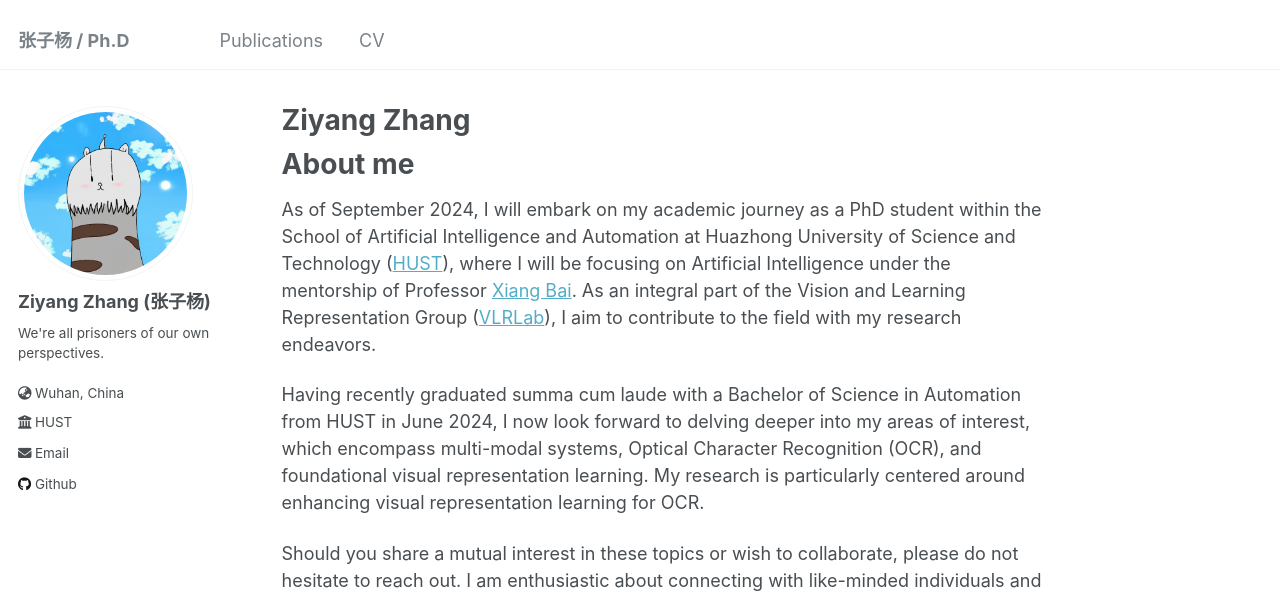
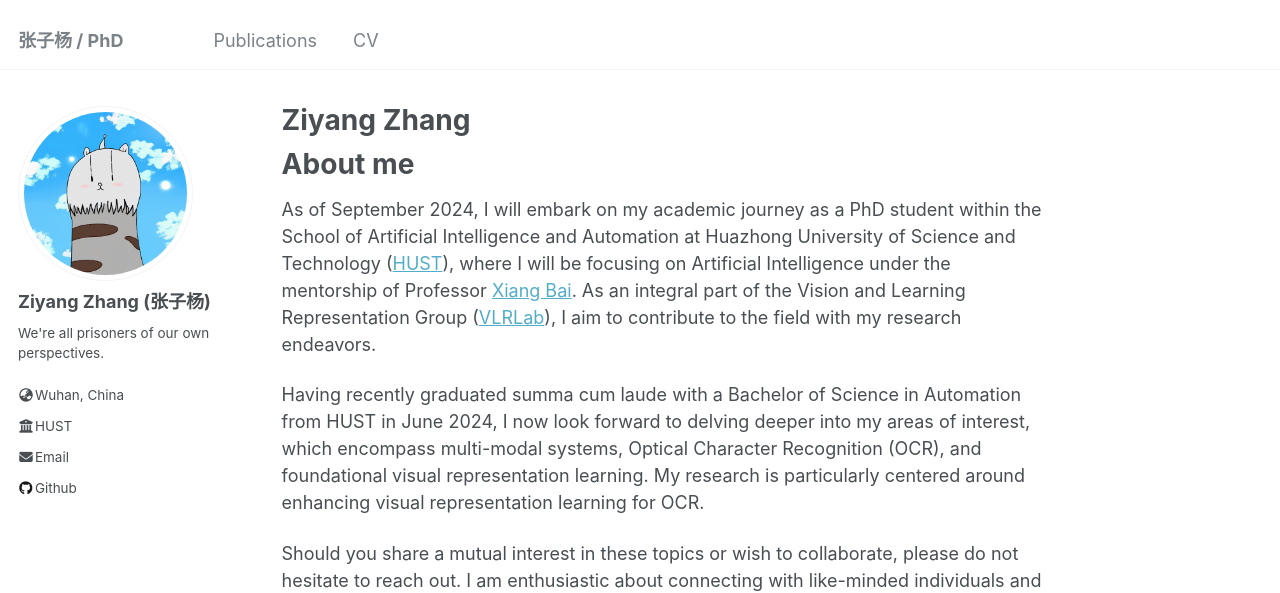
Before and after one commit to zenosai/zenosai.github.io, a Jekyll site: the page built from _pages/about.md, in a window 1280 px wide. Shown: the top 593 px of the page. Built offline with Jekyll 4.4.1, drawn with Linux system fonts in a browser that asks for light colours.

Commit message:
Update website icons

```diff
--- a/_config.yml
+++ b/_config.yml
@@ -8,10 +8,10 @@
 
 # Basic Site Settings
 locale                   : "en-US"
-title                    : "张子杨 / Ph.D"
+title                    : "张子杨 / PhD"
 title_separator          : "-"
 name                     : &name "Ziyang Zhang (张子杨)"
-description              : &description "I'll be a Ph.D student of HUST(Huazhong University of Science and Technology) under the Prof. Xiang Bai."
+description              : &description "Ziyang Zhang's personal acadamic website."
 url                      : https://zenosai.github.io # the base hostname & protocol for your site e.g. "https://mmistakes.github.io"
 baseurl                  : "" # the subpath of your site, e.g. "/blog"
 repository               : "zenosai.github.io"
@@ -21,7 +21,7 @@
 #               Additional customization can be done by editing /_includes/author-profile.html
 author:
   # Biographic information
-  avatar           : "profile1.png"
+  avatar           : "profile.png"
   name             : "Ziyang Zhang (张子杨)"
   pronouns         : # example: "she/her"
   bio              : "We're all prisoners of our own perspectives."
--- a/_includes/author-profile.html
+++ b/_includes/author-profile.html
@@ -25,137 +25,137 @@
     <ul class="author__urls social-icons">
       <!-- Font Awesome icons / Biographic information  -->
       {% if author.location %}
-        <li class="author__desktop"><i class="far fa-fw fa-earth-asia icon-pad-right" aria-hidden="true"></i>{{ author.location }}</li>
+        <li class="author__desktop"><a href="https://www.google.com/maps/place/{{ author.location }}"><i class="icon-pad-left far fa-fw fa-earth-asia icon-pad-right" aria-hidden="true"></i>{{ author.location }}</a></li>
       {% endif %}
       {% if author.employer %}
         {% if author.employer_url %}
-          <li class="author__desktop"><a href="{{ author.employer_url }}"><i class="fas fa-fw fa-building-columns icon-pad-right" aria-hidden="true"></i>{{ author.employer }}</a></li>
+          <li class="author__desktop"><a href="{{ author.employer_url }}"><i class="icon-pad-left fas fa-fw fa-building-columns icon-pad-right" aria-hidden="true"></i>{{ author.employer }}</a></li>
         {% else %}
-          <li class="author__desktop"><i class="fas fa-fw fa-building-columns icon-pad-right" aria-hidden="true"></i>{{ author.employer }}</li>
+          <li class="author__desktop"><i class="icon-pad-left fas fa-fw fa-building-columns icon-pad-right" aria-hidden="true"></i>{{ author.employer }}</li>
         {% endif %}
       {% endif %}
       {% if author.url %}
-        <li><a href="{{ author.uri }}"><i class="fas fa-fw fa-link icon-pad-right" aria-hidden="true"></i>{{ site.data.ui-text[site.locale].website_label | default: "Website" }}</a></li>
+        <li><a href="{{ author.uri }}"><i class="icon-pad-left fas fa-fw fa-link icon-pad-right" aria-hidden="true"></i>{{ site.data.ui-text[site.locale].website_label | default: "Website" }}</a></li>
       {% endif %}
       {% if author.email %}
-        <li><a href="mailto:{{ author.email }}"><i class="fas fa-fw fa-envelope icon-pad-right" aria-hidden="true"></i>{{ site.data.ui-text[site.locale].email_label | default: "Email" }}</a></li>
+        <li><a href="mailto:{{ author.email }}"><i class="icon-pad-left fas fa-fw fa-envelope icon-pad-right" aria-hidden="true"></i>{{ site.data.ui-text[site.locale].email_label | default: "Email" }}</a></li>
       {% endif %}
 
       <!-- Font Awesome and Academicons icons / Academic websites -->
       {% if author.arxiv %}
-        <li><a href="{{ author.arxiv }}"><i class="ai ai-arxiv ai-fw icon-pad-right"></i>arXiv</a></li>
+        <li><a href="{{ author.arxiv }}"><i class="icon-pad-left ai ai-arxiv ai-fw icon-pad-right"></i>arXiv</a></li>
       {% endif %}
       {% if author.googlescholar %}
-        <li><a href="{{ author.googlescholar }}"><i class="ai ai-google-scholar icon-pad-right"></i>Google Scholar</a></li>
+        <li><a href="{{ author.googlescholar }}"><i class="icon-pad-left ai ai-google-scholar icon-pad-right"></i>Google Scholar</a></li>
       {% endif %}
       {% if author.semantic %}
-        <li><a href="{{ author.semantic }}"><i class="ai ai-semantic-scholar ai-fw icon-pad-right"></i>Semantic Scholar</a></li>
+        <li><a href="{{ author.semantic }}"><i class="icon-pad-left ai ai-semantic-scholar ai-fw icon-pad-right"></i>Semantic Scholar</a></li>
       {% endif %}
       {% if author.impactstory %}
-        <li><a href="{{ author.impactstory }}"><i class="ai ai-impactstory ai-fw icon-pad-right"></i>Impactstory</a></li>
+        <li><a href="{{ author.impactstory }}"><i class="icon-pad-left ai ai-impactstory ai-fw icon-pad-right"></i>Impactstory</a></li>
       {% endif %}
       {% if author.orcid %}
-        <li><a href="{{ author.orcid }}"><i class="ai ai-orcid ai-fw icon-pad-right"></i>ORCID</a></li>
+        <li><a href="{{ author.orcid }}"><i class="icon-pad-left ai ai-orcid ai-fw icon-pad-right"></i>ORCID</a></li>
       {% endif %}
       {% if author.pubmed %}
-        <li><a href="{{ author.pubmed }}"><i class="ai ai-pubmed ai-fw icon-pad-right"></i>PubMed</a></li>
+        <li><a href="{{ author.pubmed }}"><i class="icon-pad-left ai ai-pubmed ai-fw icon-pad-right"></i>PubMed</a></li>
       {% endif %}
       {% if author.researchgate %}
-        <li><a href="{{ author.researchgate }}"><i class="fab fa-fw fa-researchgate icon-pad-right" aria-hidden="true"></i>ResearchGate</a></li>
+        <li><a href="{{ author.researchgate }}"><i class="icon-pad-left fab fa-fw fa-researchgate icon-pad-right" aria-hidden="true"></i>ResearchGate</a></li>
       {% endif %}
 
       <!-- Font Awesome icons / Repositories and software development -->
       {% if author.bitbucket %}
-        <li><a href="https://bitbucket.org/{{ author.bitbucket }}"><i class="fab fa-fw fa-bitbucket icon-pad-right" aria-hidden="true"></i>Bitbucket</a></li>
+        <li><a href="https://bitbucket.org/{{ author.bitbucket }}"><i class="icon-pad-left fab fa-fw fa-bitbucket icon-pad-right" aria-hidden="true"></i>Bitbucket</a></li>
       {% endif %}
       {% if author.codepen %}
-        <li><a href="https://codepen.io/{{ author.codepen }}"><i class="fab fa-fw fa-codepen icon-pad-right" aria-hidden="true"></i>CodePen</a></li>
+        <li><a href="https://codepen.io/{{ author.codepen }}"><i class="icon-pad-left fab fa-fw fa-codepen icon-pad-right" aria-hidden="true"></i>CodePen</a></li>
       {% endif %}
       {% if author.dribbble %}
-        <li><a href="https://dribbble.com/{{ author.dribbble }}"><i class="fab fa-fw fa-dribbble icon-pad-right" aria-hidden="true"></i>Dribbble</a></li>
+        <li><a href="https://dribbble.com/{{ author.dribbble }}"><i class="icon-pad-left fab fa-fw fa-dribbble icon-pad-right" aria-hidden="true"></i>Dribbble</a></li>
       {% endif %}
       {% if author.github %}
-        <li><a href="https://github.com/{{ author.github }}"><i class="fab fa-fw fa-github icon-pad-right" aria-hidden="true"></i>Github</a></li>
+        <li><a href="https://github.com/{{ author.github }}"><i class="icon-pad-left fab fa-fw fa-github icon-pad-right" aria-hidden="true"></i>Github</a></li>
       {% endif %}
       {% if author.kaggle %}
-        <li><a href="https://kaggle.com/{{ author.kaggle }}"><i class="fab fa-fw fa-kaggle icon-pad-right" aria-hidden="true"></i>Kaggle</a></li>
+        <li><a href="https://kaggle.com/{{ author.kaggle }}"><i class="icon-pad-left fab fa-fw fa-kaggle icon-pad-right" aria-hidden="true"></i>Kaggle</a></li>
       {% endif %}
       {% if author.stackoverflow %}
-        <li><a href="https://www.stackoverflow.com/users/{{ author.stackoverflow }}"><i class="fab fa-fw fa-stack-overflow icon-pad-right" aria-hidden="true"></i>Stackoverflow</a></li>
+        <li><a href="https://www.stackoverflow.com/users/{{ author.stackoverflow }}"><i class="icon-pad-left fab fa-fw fa-stack-overflow icon-pad-right" aria-hidden="true"></i>Stackoverflow</a></li>
       {% endif %}
 
       <!-- Font Awesome icons / Social media -->
       {% if author.bluesky %}
-        <li><a href="https://bsky.app/profile/{{ author.bluesky }}"><i class="fab fa-fw fa-bluesky icon-pad-right" aria-hidden="true"></i>Bluesky</a></li>
+        <li><a href="https://bsky.app/profile/{{ author.bluesky }}"><i class="icon-pad-left fab fa-fw fa-bluesky icon-pad-right" aria-hidden="true"></i>Bluesky</a></li>
       {% endif %}
       {% if author.facebook %}
-        <li><a href="https://www.facebook.com/{{ author.facebook }}"><i class="fab fa-fw fa-facebook-f icon-pad-right" aria-hidden="true"></i>Facebook</a></li>
+        <li><a href="https://www.facebook.com/{{ author.facebook }}"><i class="icon-pad-left fab fa-fw fa-facebook-f icon-pad-right" aria-hidden="true"></i>Facebook</a></li>
       {% endif %}
       {% if author.flickr %}
-        <li><a href="https://www.flickr.com/{{ author.flickr }}"><i class="fab fa-fw fa-flickr icon-pad-right" aria-hidden="true"></i>Flickr</a></li>
+        <li><a href="https://www.flickr.com/{{ author.flickr }}"><i class="icon-pad-left fab fa-fw fa-flickr icon-pad-right" aria-hidden="true"></i>Flickr</a></li>
       {% endif %}
       {% if author.foursquare %}
-        <li><a href="https://foursquare.com/{{ author.foursquare }}"><i class="fab fa-fw fa-foursquare icon-pad-right" aria-hidden="true"></i>Foursquare</a></li>
+        <li><a href="https://foursquare.com/{{ author.foursquare }}"><i class="icon-pad-left fab fa-fw fa-foursquare icon-pad-right" aria-hidden="true"></i>Foursquare</a></li>
       {% endif %}
       {% if author.goodreads %}
-        <li><a href="https://www.goodreads.com/{{ author.goodreads }}"><i class="fab fa-fw fa-goodreads icon-pad-right" aria-hidden="true"></i>Goodreads</a></li>
+        <li><a href="https://www.goodreads.com/{{ author.goodreads }}"><i class="icon-pad-left fab fa-fw fa-goodreads icon-pad-right" aria-hidden="true"></i>Goodreads</a></li>
       {% endif %}
       {% if author.google_plus %}
-        <li><a href="https://plus.google.com/+{{ author.google_plus }}"><i class="fab fa-fw fa-google-plus-g icon-pad-right" aria-hidden="true"></i>Google+</a></li>
+        <li><a href="https://plus.google.com/+{{ author.google_plus }}"><i class="icon-pad-left fab fa-fw fa-google-plus-g icon-pad-right" aria-hidden="true"></i>Google+</a></li>
       {% endif %}
       {% if author.keybase %}
-        <li><a href="https://keybase.io/{{ author.keybase }}"><i class="fas fa-fw fa-key icon-pad-right" aria-hidden="true"></i>Keybase</a></li>
+        <li><a href="https://keybase.io/{{ author.keybase }}"><i class="icon-pad-left fas fa-fw fa-key icon-pad-right" aria-hidden="true"></i>Keybase</a></li>
       {% endif %}
       {% if author.instagram %}
-        <li><a href="https://instagram.com/{{ author.instagram }}"><i class="fab fa-fw fa-instagram icon-pad-right" aria-hidden="true"></i>Instagram</a></li>
+        <li><a href="https://instagram.com/{{ author.instagram }}"><i class="icon-pad-left fab fa-fw fa-instagram icon-pad-right" aria-hidden="true"></i>Instagram</a></li>
       {% endif %}
       {% if author.lastfm %}
-        <li><a href="https://lastfm.com/user/{{ author.lastfm }}"><i class="fab fa-fw fa-lastfm icon-pad-right" aria-hidden="true"></i>Last.fm</a></li>
+        <li><a href="https://lastfm.com/user/{{ author.lastfm }}"><i class="icon-pad-left fab fa-fw fa-lastfm icon-pad-right" aria-hidden="true"></i>Last.fm</a></li>
       {% endif %}
       {% if author.linkedin %}
-        <li><a href="https://www.linkedin.com/in/{{ author.linkedin }}"><i class="fab fa-fw fa-linkedin icon-pad-right" aria-hidden="true"></i>LinkedIn</a></li>
+        <li><a href="https://www.linkedin.com/in/{{ author.linkedin }}"><i class="icon-pad-left fab fa-fw fa-linkedin icon-pad-right" aria-hidden="true"></i>LinkedIn</a></li>
       {% endif %}
       {% if author.mastodon %}
-        <li><a href="{{ author.mastodon }}"><i class="fab fa-fw fa-mastodon icon-pad-right" aria-hidden="true"></i>Mastodon</a></li>
+        <li><a href="{{ author.mastodon }}"><i class="icon-pad-left fab fa-fw fa-mastodon icon-pad-right" aria-hidden="true"></i>Mastodon</a></li>
       {% endif %}
       {% if author.medium %}
-        <li><a href="{{ author.medium }}"><i class="fab fa-fw fa-medium icon-pad-right" aria-hidden="true"></i>Medium</a></li>
+        <li><a href="{{ author.medium }}"><i class="icon-pad-left fab fa-fw fa-medium icon-pad-right" aria-hidden="true"></i>Medium</a></li>
       {% endif %}
       {% if author.pinterest %}
-        <li><a href="https://www.pinterest.com/{{ author.pinterest }}"><i class="fab fa-fw fa-pinterest icon-pad-right" aria-hidden="true"></i>Pinterest</a></li>
+        <li><a href="https://www.pinterest.com/{{ author.pinterest }}"><i class="icon-pad-left fab fa-fw fa-pinterest icon-pad-right" aria-hidden="true"></i>Pinterest</a></li>
       {% endif %}
       {% if author.soundcloud %}
-        <li><a href="https://soundcloud.com/{{ author.soundcloud }}"><i class="fab fa-fw fa-soundcloud icon-pad-right" aria-hidden="true"></i>Soundcloud</a></li>
+        <li><a href="https://soundcloud.com/{{ author.soundcloud }}"><i class="icon-pad-left fab fa-fw fa-soundcloud icon-pad-right" aria-hidden="true"></i>Soundcloud</a></li>
       {% endif %}
       {% if author.steam %}
-        <li><a href="https://steamcommunity.com/id/{{ author.steam }}"><i class="fab fa-fw fa-steam icon-pad-right" aria-hidden="true"></i>Steam</a></li>
+        <li><a href="https://steamcommunity.com/id/{{ author.steam }}"><i class="icon-pad-left fab fa-fw fa-steam icon-pad-right" aria-hidden="true"></i>Steam</a></li>
       {% endif %}
       {% if author.telegram %}
-        <li><a href="{{ author.telegram }}"><i class="fab fa-fw fa-telegram icon-pad-right" aria-hidden="true"></i>Telegram</a></li>
+        <li><a href="{{ author.telegram }}"><i class="icon-pad-left fab fa-fw fa-telegram icon-pad-right" aria-hidden="true"></i>Telegram</a></li>
       {% endif %}
       {% if author.tumblr %}
-        <li><a href="https://{{ author.tumblr }}.tumblr.com"><i class="fab fa-fw fa-tumblr icon-pad-right" aria-hidden="true"></i>Tumblr</a></li>
+        <li><a href="https://{{ author.tumblr }}.tumblr.com"><i class="icon-pad-left fab fa-fw fa-tumblr icon-pad-right" aria-hidden="true"></i>Tumblr</a></li>
       {% endif %}
       {% if author.twitter %}
-        <li><a href="https://twitter.com/{{ author.twitter }}"><i class="fab fa-fw fa-x-twitter icon-pad-right" aria-hidden="true"></i>X (formerly Twitter)</a></li>
+        <li><a href="https://twitter.com/{{ author.twitter }}"><i class="icon-pad-left fab fa-fw fa-x-twitter icon-pad-right" aria-hidden="true"></i>X (formerly Twitter)</a></li>
       {% endif %}
       {% if author.vine %}
-        <li><a href="https://vine.co/u/{{ author.vine }}"><i class="fab fa-fw fa-vine icon-pad-right" aria-hidden="true"></i>Vine</a></li>
+        <li><a href="https://vine.co/u/{{ author.vine }}"><i class="icon-pad-left fab fa-fw fa-vine icon-pad-right" aria-hidden="true"></i>Vine</a></li>
       {% endif %}
       {% if author.weibo %}
-        <li><a href="https://www.weibo.com/{{ author.weibo }}"><i class="fab fa-fw fa-weibo icon-pad-right" aria-hidden="true"></i>Weibo</a></li>
+        <li><a href="https://www.weibo.com/{{ author.weibo }}"><i class="icon-pad-left fab fa-fw fa-weibo icon-pad-right" aria-hidden="true"></i>Weibo</a></li>
       {% endif %}
       {% if author.wikipedia %}
-        <li><a href="https://en.wikipedia.org/wiki/User:{{ author.wikipedia }}"><i class="fab fa-fw fa-wikipedia-w icon-pad-right" aria-hidden="true"></i>Wikipedia</a></li>
+        <li><a href="https://en.wikipedia.org/wiki/User:{{ author.wikipedia }}"><i class="icon-pad-left fab fa-fw fa-wikipedia-w icon-pad-right" aria-hidden="true"></i>Wikipedia</a></li>
       {% endif %}
       {% if author.xing %}
-        <li><a href="https://www.xing.com/profile/{{ author.xing }}"><i class="fab fa-fw fa-xing icon-pad-right" aria-hidden="true"></i>XING</a></li>
+        <li><a href="https://www.xing.com/profile/{{ author.xing }}"><i class="icon-pad-left fab fa-fw fa-xing icon-pad-right" aria-hidden="true"></i>XING</a></li>
       {% endif %}
       {% if author.youtube %}
-        <li><a href="https://www.youtube.com/user/{{ author.youtube }}"><i class="fab fa-fw fa-youtube icon-pad-right" aria-hidden="true"></i>YouTube</a></li>
+        <li><a href="https://www.youtube.com/user/{{ author.youtube }}"><i class="icon-pad-left fab fa-fw fa-youtube icon-pad-right" aria-hidden="true"></i>YouTube</a></li>
       {% endif %}
       {% if author.zhihu %}
-      <li><a href="{{ author.zhihu }}"><i class="fab fa-fw fa-zhihu icon-pad-right" aria-hidden="true"></i>Zhihu</a></li>
+      <li><a href="{{ author.zhihu }}"><i class="icon-pad-left fab fa-fw fa-zhihu icon-pad-right" aria-hidden="true"></i>Zhihu</a></li>
       {% endif %}
     </ul>
   </div>
--- a/_includes/head/custom.html
+++ b/_includes/head/custom.html
@@ -17,7 +17,7 @@
 <link rel="icon" type="image/png" href="{{ base_path }}/images/favicon-16x16.png?v=M44lzPylqQ" sizes="16x16">
 <link rel="manifest" href="{{ base_path }}/images/manifest.json?v=M44lzPylqQ">
 <link rel="mask-icon" href="{{ base_path }}/images/safari-pinned-tab.svg?v=M44lzPylqQ" color="#000000">
-<link rel="shortcut icon" href="/images/favicon.ico?v=M44lzPylqQ">
+<link rel="shortcut icon" href="/images/favicon.png?v=M44lzPylqQ">
 <meta name="msapplication-TileColor" content="#000000">
 <meta name="msapplication-TileImage" content="{{ base_path }}/images/mstile-144x144.png?v=M44lzPylqQ">
 <meta name="msapplication-config" content="{{ base_path }}/images/browserconfig.xml?v=M44lzPylqQ">
--- a/_sass/_utilities.scss
+++ b/_sass/_utilities.scss
@@ -188,6 +188,9 @@
 }
 
 /* Adjust this setting to control the space between an icon and text in the sidebar */
+.icon-pad-left {
+  padding-left: 0.1em;
+}
 .icon-pad-right {
   padding-right: 0.5em;
 }
```
Also changed, not shown: images/favicon-16×16.png (added), images/favicon-32×32.png (added), images/favicon-96×96.png (added), images/favicon.png (added), images/profile.png (renamed from images/profile1.png).
